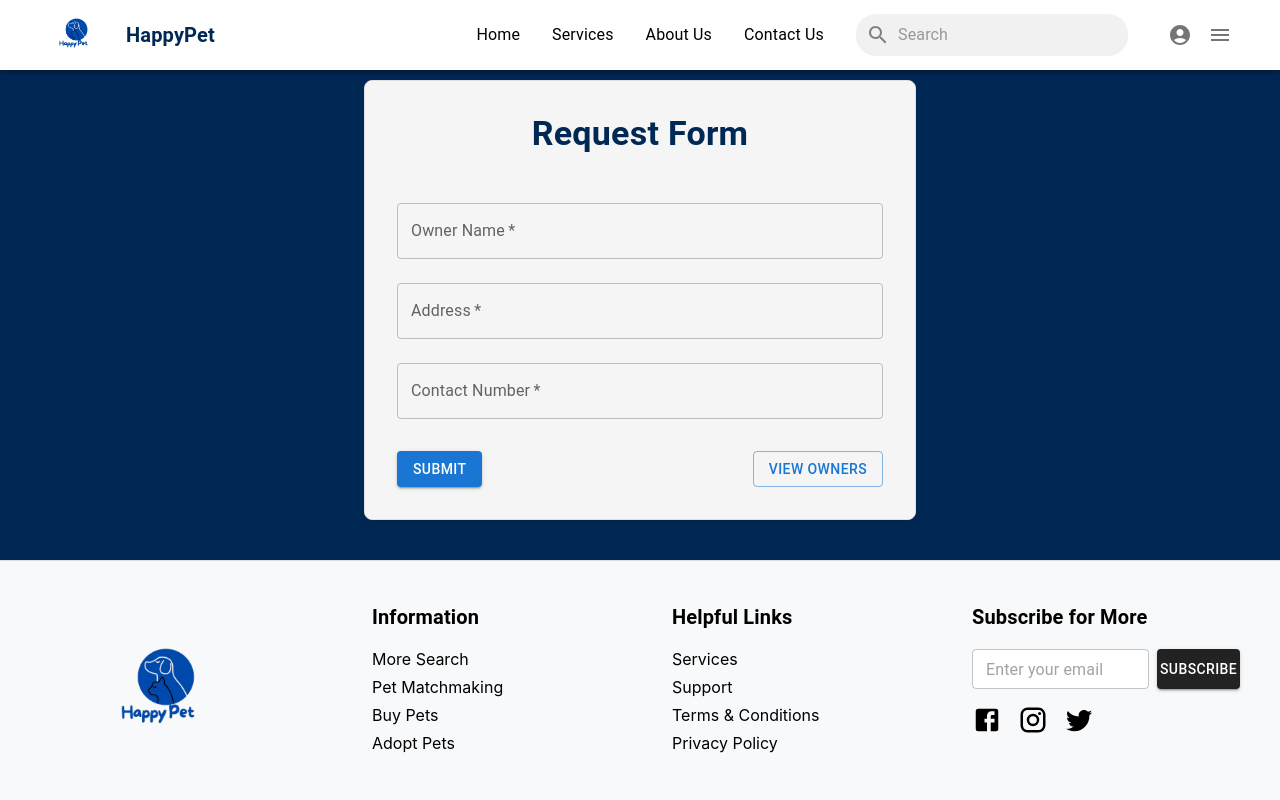
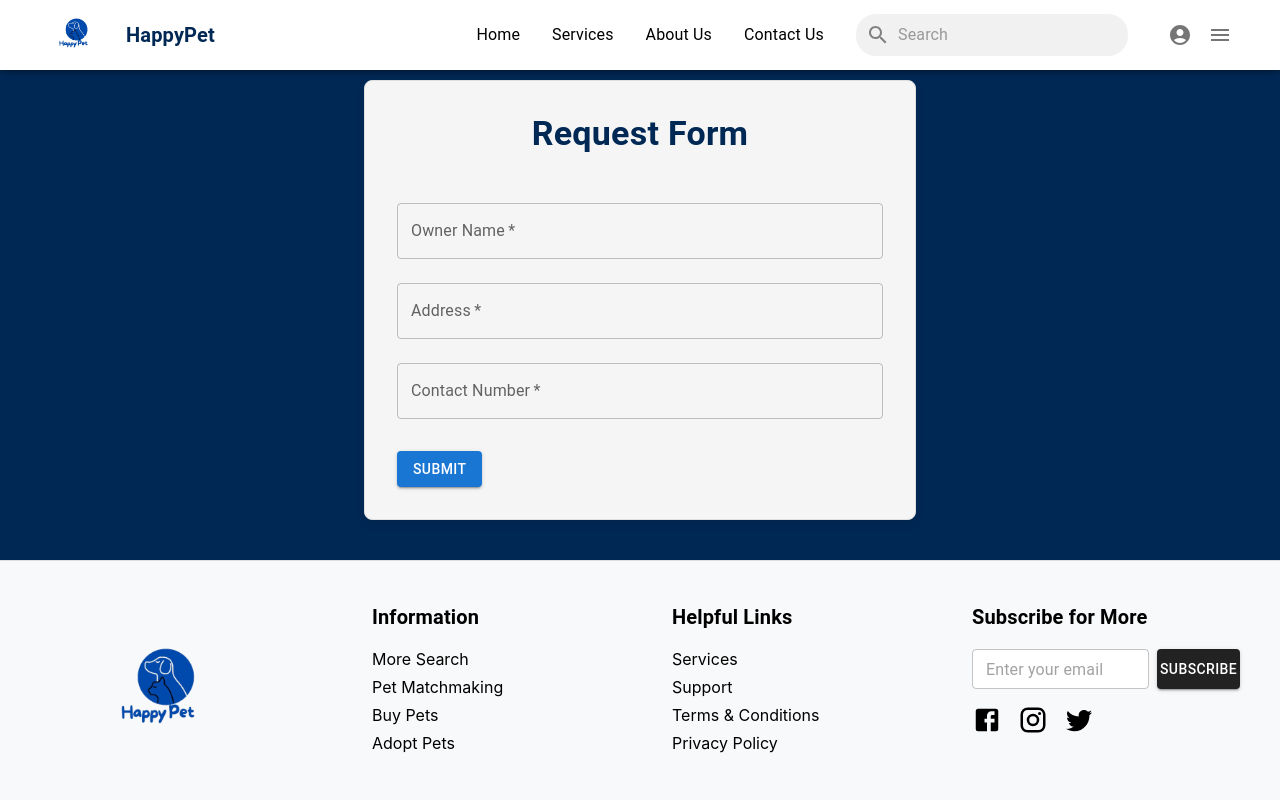
Before and after one commit to vihangajayasuriya446/Happy-Pet-Frontend, a React (Vite) app: page /OwnerForm in a window 1280 px wide. Shown: the top 800 px of the page. Built offline with nearby package versions, Linux system fonts and the light colour scheme.

Commit message:
Owner Form Update

```diff
--- a/src/OwnerForm.tsx
+++ b/src/OwnerForm.tsx
@@ -1,6 +1,6 @@
 import React, { useEffect, useState } from "react";
 
-import { useNavigate } from 'react-router-dom';
+
 import {
   Box,
   Alert,
@@ -12,7 +12,7 @@ import {
 
 const OwnerForm: React.FC = () => {
   const [owner, setOwner] = useState({ ownerName: '', address: '', contactNumber: '' });
-  const navigate = useNavigate();
+
   const [error, setError] = useState<string | null>(null);
   const [success, setSuccess] = useState<boolean>(false);
 
@@ -55,9 +55,7 @@ const OwnerForm: React.FC = () => {
     }
   };
 
-  const handleViewOwnersClick = () => {
-    navigate('/owners');
-  };
+
 
   return (
     <Container maxWidth="sm" sx={{ mt: 10 }}>
@@ -118,9 +116,7 @@ const OwnerForm: React.FC = () => {
             <Button type="submit" variant="contained" color="primary">
               Submit
             </Button>
-            <Button type="button" variant="outlined" onClick={handleViewOwnersClick}>
-              View Owners
-            </Button>
+
           </Box>
         </form>
       </Box>
```
